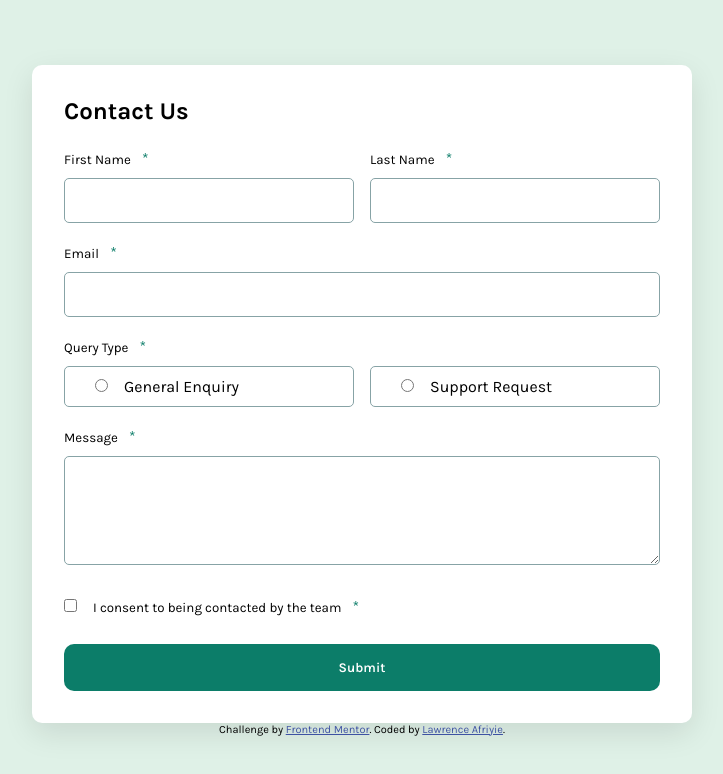
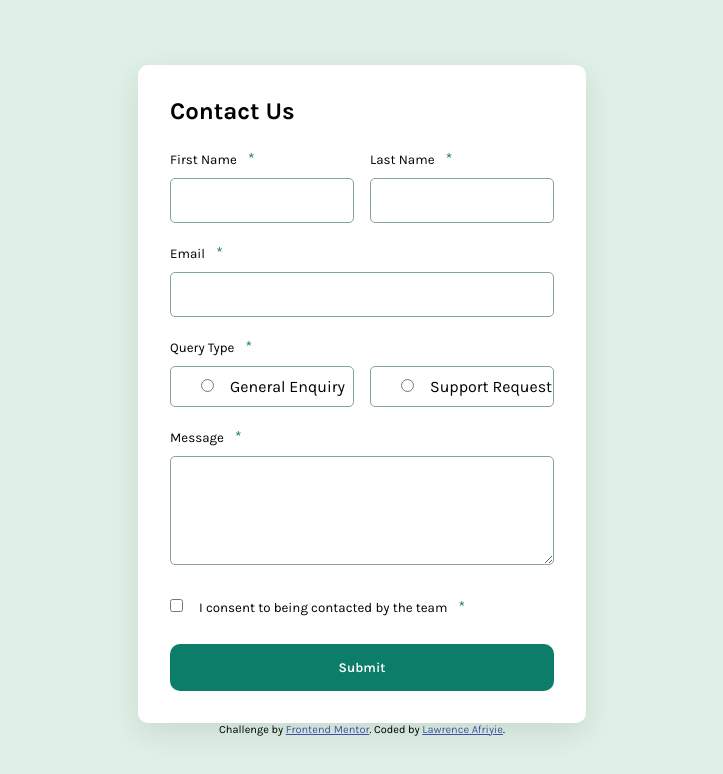
Before and after one commit to LorryAfriyie/contact-form, a React (Vite) app: page / in a window 1280 px wide. Shown: the top 774 px of the page, without its empty margins (278-1001 px from the left). Built offline with nearby package versions, Linux system fonts and the light colour scheme.

Commit message:
Form max width
Adjusting form max width.

```diff
--- a/src/scss/ContactForm.scss
+++ b/src/scss/ContactForm.scss
@@ -1,7 +1,7 @@
 /* Styles belonging to the ContactForm component */
 .contact-form {
   width: 100%;
-  width: 660px; // fix width issues
+  max-width: 660px; // fix width issues
   background-color: hsl(0, 0%, 100%);
   border-radius: 10px;
   padding: 2rem;
@@ -51,9 +51,9 @@
       }
 
       .radio-button {
-        display: grid;
         // Radio button media query for mobile
         @media (min-width: 40em) {
+          display: grid;
           grid-template-columns: repeat(2, 1fr);
           gap: 1rem;
         }
```
